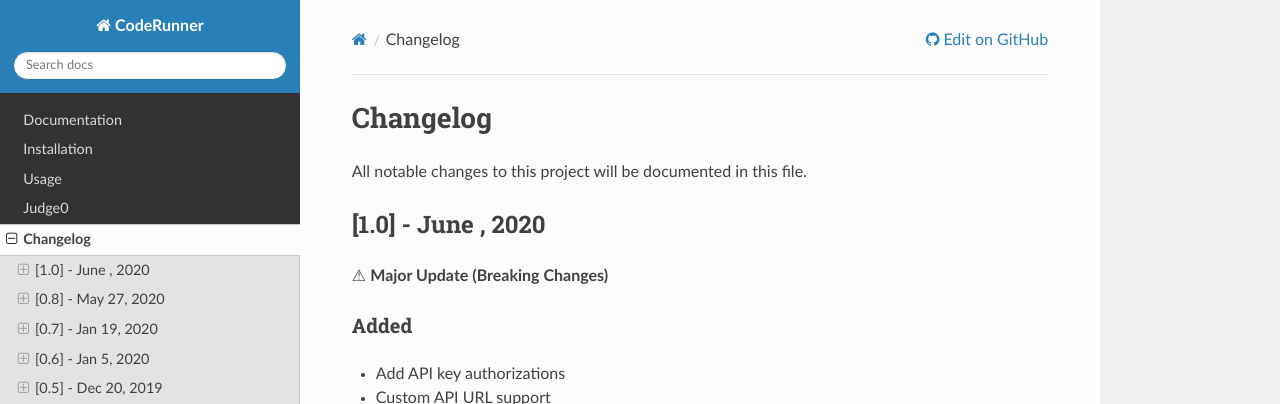
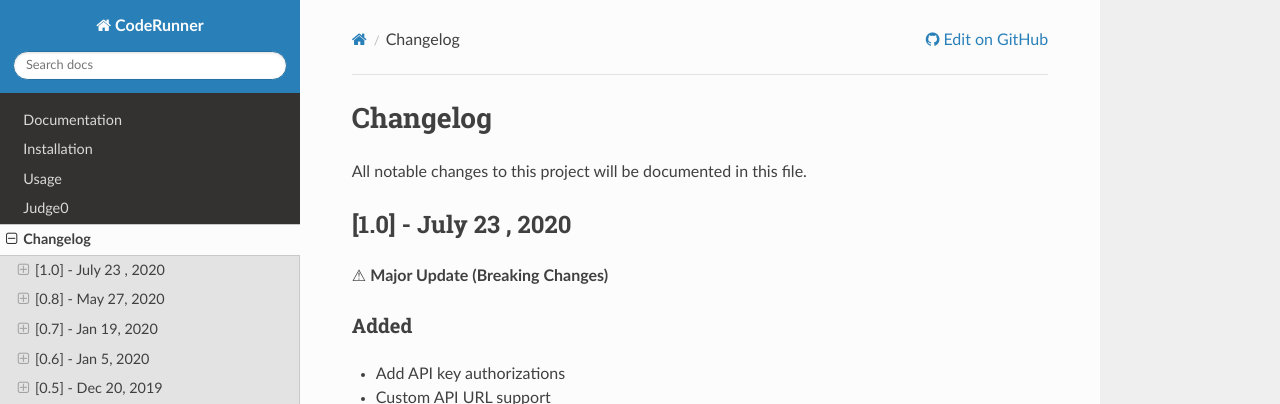
Before and after one commit to codeclassroom/CodeRunner, an MkDocs documentation site: the page built from docs/changelog.md, in a window 1280 px wide and 900 px high. Shown: the top 404 px of the window. Built offline with MkDocs 1.6.1, drawn with Linux system fonts in a browser that asks for light colours; nearby versions of some CDN libraries.

Commit message:
update release date

```diff
--- a/docs/changelog.md
+++ b/docs/changelog.md
@@ -2,7 +2,7 @@
 
 All notable changes to this project will be documented in this file.
 
-## [1.0] - June , 2020
+## [1.0] - July 23 , 2020
 ⚠ **Major Update (Breaking Changes)**
 
 ### Added
```
Also changed, not shown: CHANGELOG.md (+1 -1 lines).
